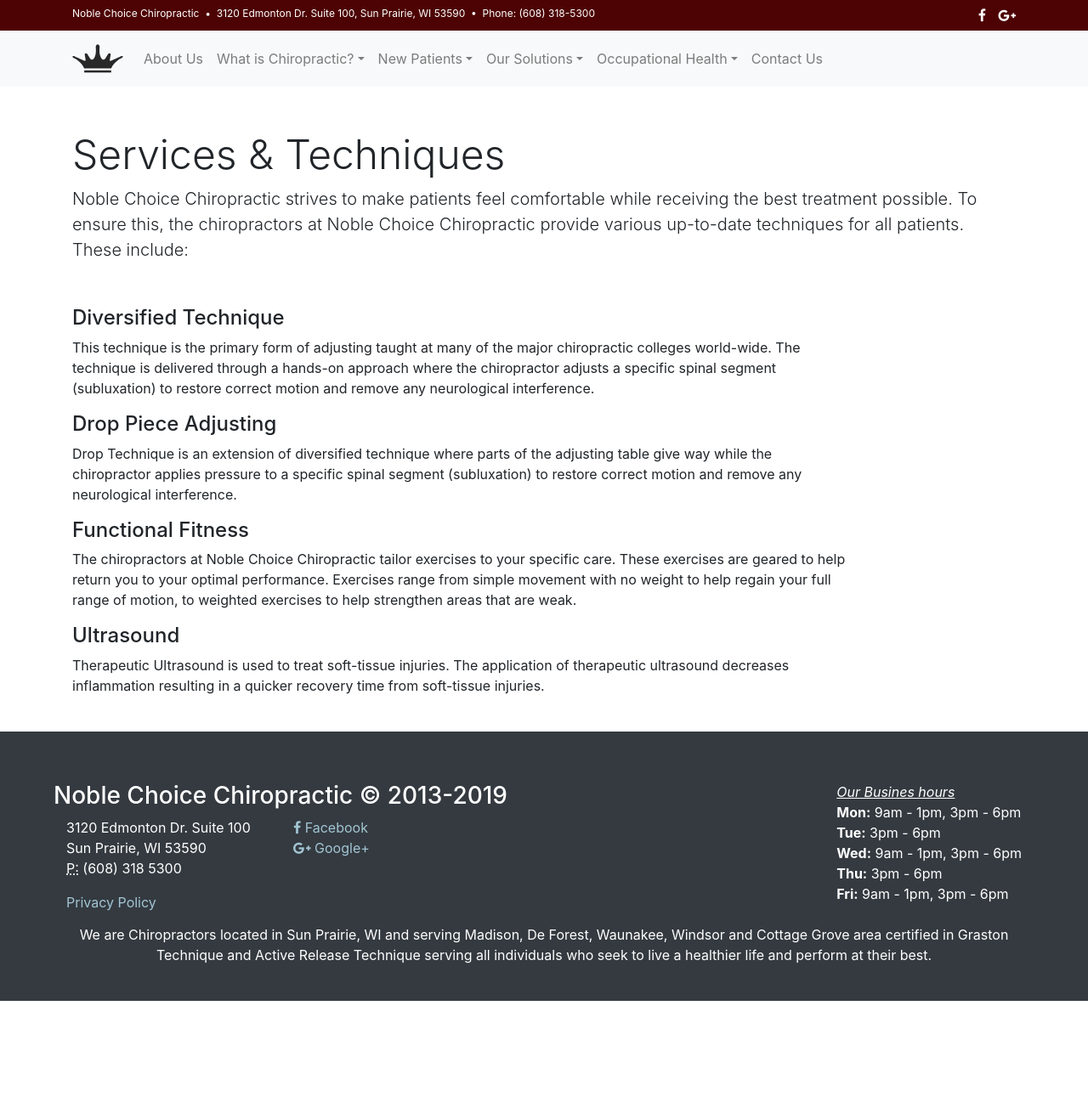
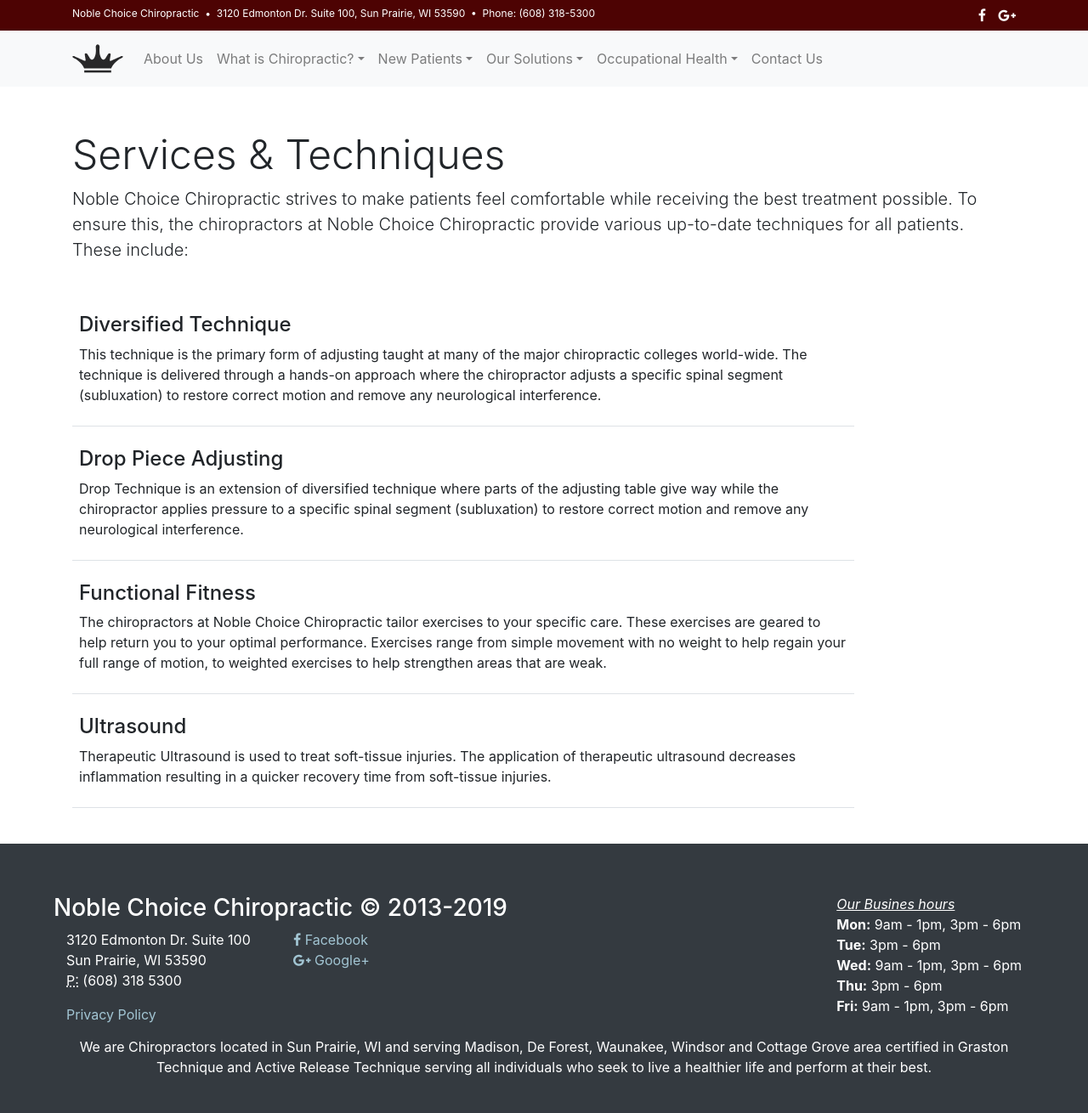
Before and after one commit to ajwahlb/nobleChoice, a Jekyll site: the page built from _pages/techniques.html, in a window 1280 px wide. Shown: the whole page at 85% size. Built offline with Jekyll 4.4.1, drawn with Linux system fonts in a browser that asks for light colours; nearby versions of some CDN libraries; before the commit the page ends 1178 px from its top, so only the background shows below that.

Commit message:
Update techniques.html

```diff
--- a/_pages/techniques.html
+++ b/_pages/techniques.html
@@ -17,11 +17,15 @@
 
 	<div class="row techniques-body">
     <div class="col-md-10 col-12">
+			<div class="p-2 mb-3 border-bottom">
 				<h4 id="list-item-1">Diversified Technique</h4>
 				<p>This technique is the primary form of adjusting taught at many of the major chiropractic colleges world-wide. The technique is delivered through a hands-on approach where the chiropractor adjusts a specific spinal segment (subluxation) to restore correct motion and remove any neurological interference.</p>
+			</div>
 
+			<div class="p-2 mb-3 border-bottom">
 				<h4 id="list-item-2">Drop Piece Adjusting</h4>
 				<p>Drop Technique is an extension of diversified technique where parts of the adjusting table give way while the chiropractor applies pressure to a specific spinal segment (subluxation) to restore correct motion and remove any neurological interference.</p>
+			</div>
 
 			<!-- <h4 id="list-item-3">Intersegmental Traction</h4>
 			<p>Intersegmental traction tables are used to mobilize the spinal column while gently stretching the ligaments and muscles of the spine. The patient lies on his back while two rollers move along both sides of the spine. These rollers move along the spine for the allotted time of treatment, which is usually 5 to 10 minutes.</p>
@@ -62,14 +66,16 @@
 
 			<h4 id="list-item-7">Therapeutic Taping</h4>
 			<p>Therapeutic taping has been around for nearly 30 years but became widely known almost overnight during the Beijing Olympics. Many pro athletes can be seen wearing a version of this tape now during events. This taping is different from the athletic tape that is wrapped tightly to add stability to joints. The tape is elastic and is applied with a stretch dependent on the desired treatment outcome. Tape is usually worn for 3-5 days when it either starts to come off or you remove it. Our tape is latex free to avoid skin irritation.</p> -->
-
+			<div class="p-2 mb-3 border-bottom">
 				<h4 id="list-item-8">Functional Fitness</h4>
 				<p>The chiropractors at Noble Choice Chiropractic tailor exercises to your specific care. These exercises are geared to help return you to your optimal performance. Exercises range from simple movement with no weight to help regain your full range of motion, to weighted exercises to help strengthen areas that are weak.</p>
+			</div>
 			<!-- <h4 id="list-item-9">Low Level Laser</h4>
 			<p>Low Level Laser is used to affect the body at the cellular level in multiple different ways. LLL helps by decreasing inflammation which may be causing pain. The primary use is for the treatment of acute pain.</p> -->
-
+			<div class="p-2 mb-3 border-bottom">
 				<h4 id="list-item-10">Ultrasound</h4>
 				<p>Therapeutic Ultrasound is used to treat soft-tissue injuries. The application of therapeutic ultrasound decreases inflammation resulting in a quicker recovery time from soft-tissue injuries.</p>
+			</div>
 
     </div>
   </div>
```
Lines whose indentation alone changed are shown as unchanged.
